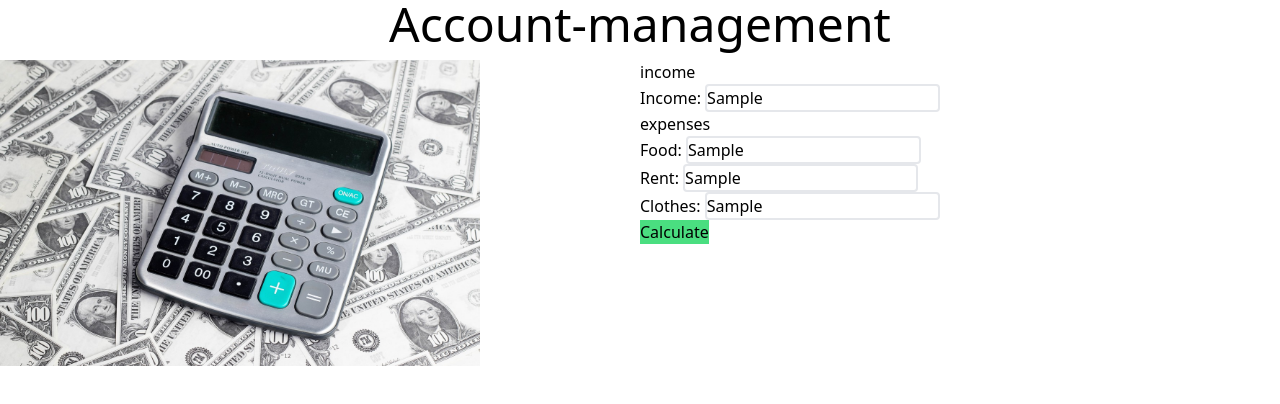
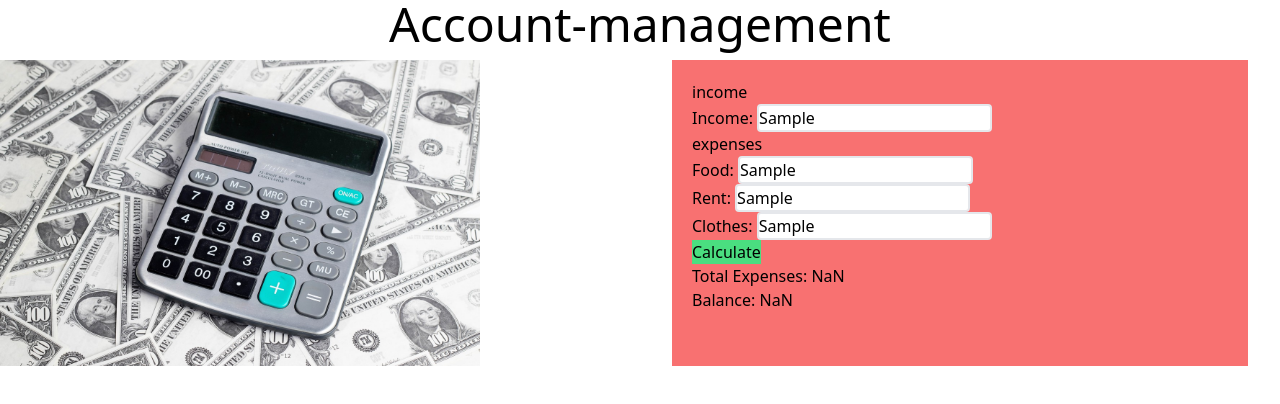
Before and after one commit to Hridoyshom/Acoount-manage, a plain HTML site: page index.html in a window 1280 px wide. Both pictures are taken after typing "Sample", "Sample", "Sample", "Sample" into the empty fields and a click on the button "Calculate". Drawn offline with nearby package versions, Linux system fonts and the light colour scheme.

Commit message:
calculation

```diff
--- a/index.html
+++ b/index.html
@@ -15,15 +15,15 @@
     </Header>
     <main>
         <section>
-            <div class=" grid grid-cols-2 ">
+            <div class=" grid grid-cols-2  ">
                 <div>
                     <img class="w-3/4" src="images/cal.jpg" alt="">
                 </div>
 
 
-                <div class="block">
+                <div class="block bg-red-400 mx-8 p-5 ">
                     <h1>income</h1>
-                    Income: <input class="border-2 rounded" type="text " placeholder="input">
+                    Income: <input id="input-income" class="border-2 rounded" type="text " placeholder="input">
                     <h1>expenses
 
                     </h1>
@@ -33,6 +33,22 @@
                     </div>
 
                     <button id="calculate-btn" class="bg-green-400">Calculate</button>
+
+                    <div>
+
+                        <h1 class="inline">Total Expenses:</h1>
+                        <h1 class="inline block" id="total-expense">$00</h1>
+
+                    </div>
+
+
+                    <div>
+
+                        <h1 class="inline">Balance:</h1>
+                        <h1 class="inline block" id="total-balance"></h1>
+
+                    </div>
+
 
                 </div>
 
--- a/money.js
+++ b/money.js
@@ -1,11 +1,47 @@
 document.getElementById('calculate-btn').addEventListener('click', function () {
-    const inputeIncome = document.getElementById('input-income');
+    const inputIncome = document.getElementById('input-income');
+
     const costFood = document.getElementById('input-food');
     const costRent = document.getElementById('input-rent');
     const costClothes = document.getElementById('input-clothes');
 
-    const inputIncomeText = inputeIncome.value;
+
+
+    const inputIncomeText = inputIncome.value;
     const inputCost = parseFloat(inputIncomeText);
+
+    const costFoodText = costFood.value;
+    const foodCost = parseFloat(costFoodText);
+
+    const costRentText = costRent.value;
+    const rentCost = parseFloat(costRentText);
+
+    const costClothesText = costClothes.value;
+    const clothesCost = parseFloat(costClothesText);
+
+    const restExpense = (foodCost + rentCost + clothesCost);
+
+    const total = (inputCost - restExpense);
+
+    console.log(total);
+
+    // total cost calculation for show
+    const totalExpense = document.getElementById('total-expense');
+
+    const remainingBalanceText = totalExpense.innerText;
+
+    const remainingBalance = parseFloat(remainingBalanceText);
+
+    totalExpense.innerText = restExpense;
+
+    // balance
+    const totalBalance = document.getElementById('total-balance');
+
+    const totalBalanceText = totalBalance.innerText;
+
+    const balanceFinal = parseFloat(totalBalanceText);
+
+    totalBalance.innerText = total;
 
 
 })
```
